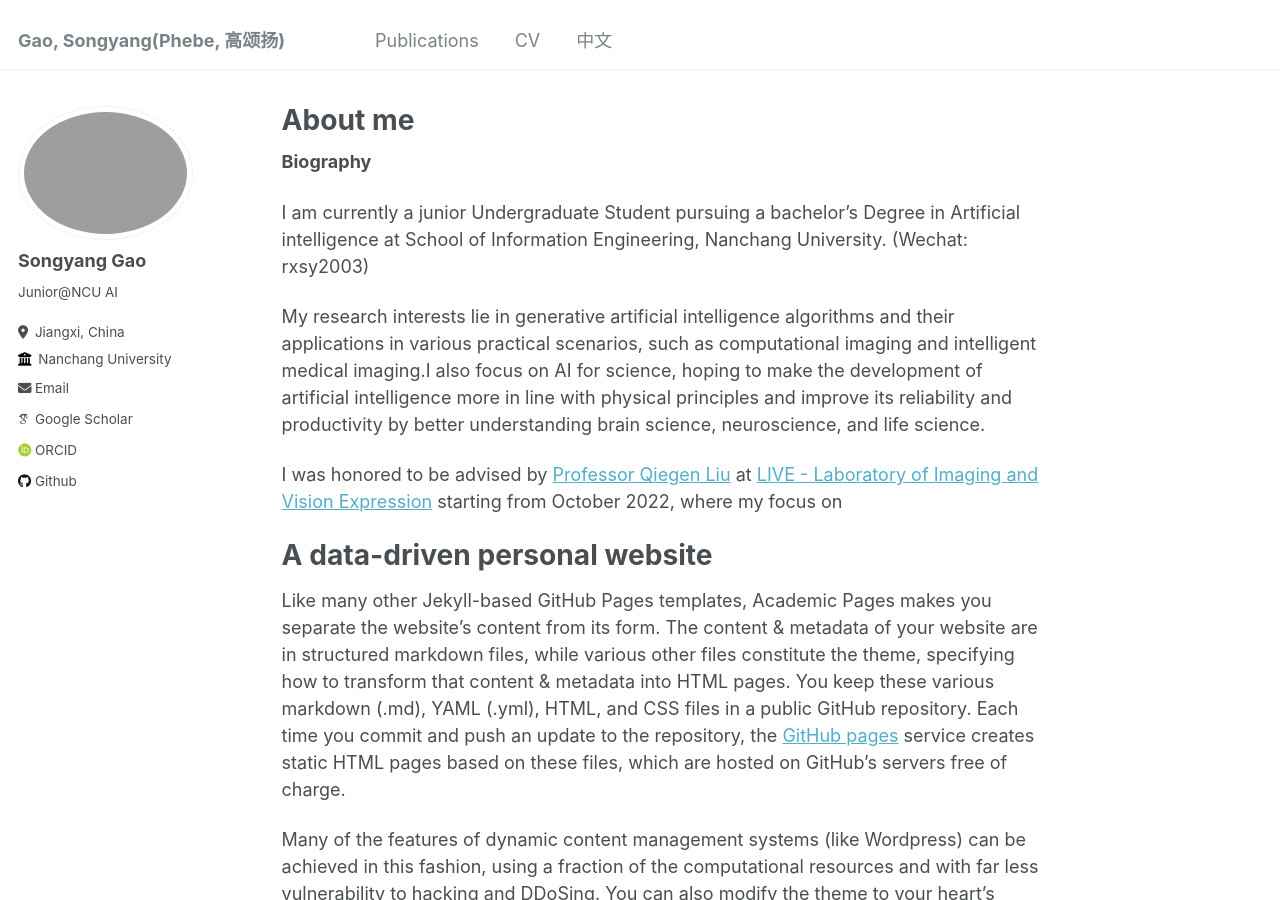
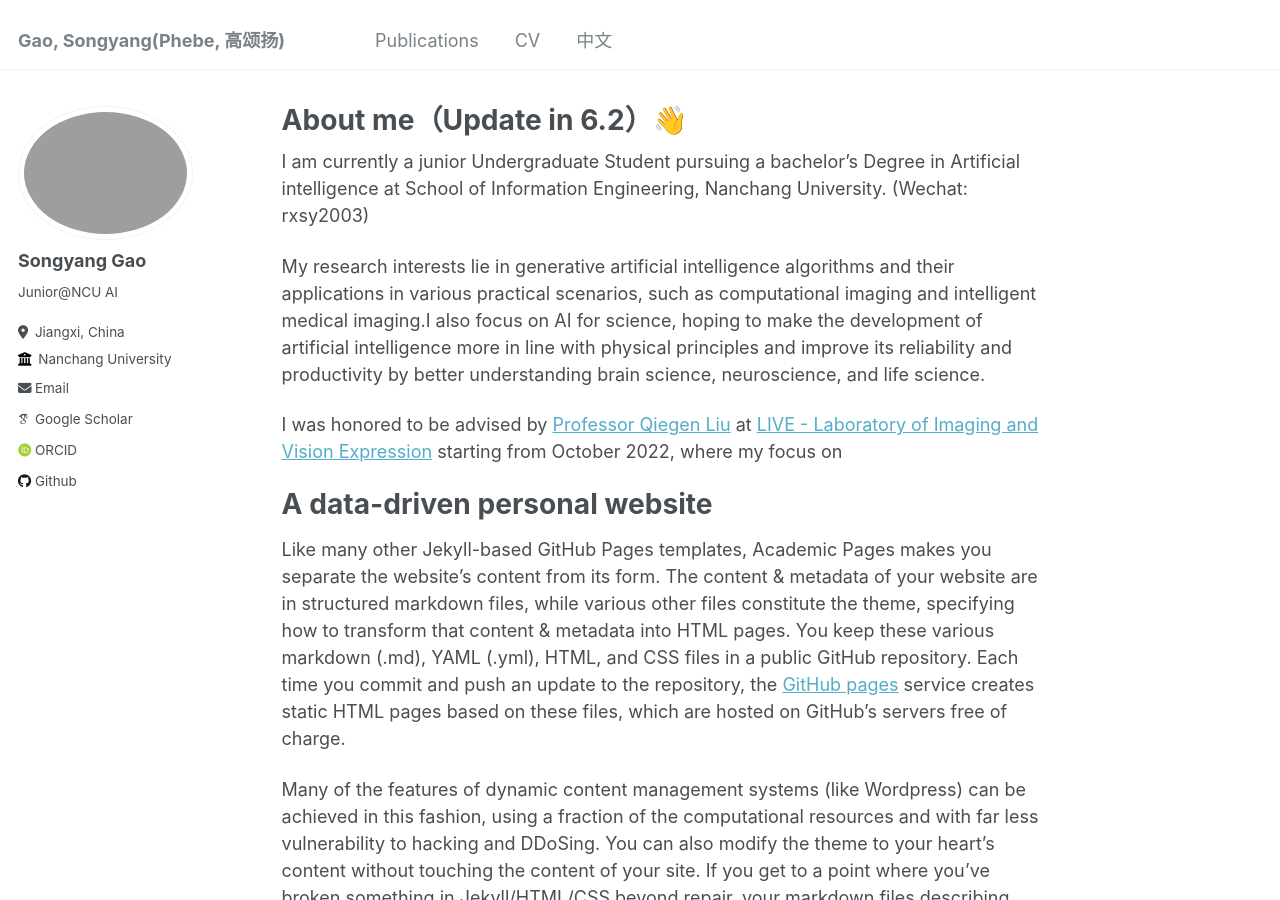
Before and after one commit to songyang0603/songyang0603.github.io, a Jekyll site: the page built from _pages/about.md, in a window 1280 px wide and 900 px high. Built offline with Jekyll 4.4.1, drawn with Linux system fonts in a browser that asks for light colours; some web fonts are replaced.

Commit message:
Update about.md

```diff
--- a/_pages/about.md
+++ b/_pages/about.md
@@ -1,13 +1,11 @@
 ---
 permalink: /
-title: "About me"
+title: "About me（Update in 6.2）👋"
 author_profile: true
 redirect_from:
   - /about/
   - /about.html
 ---
-
-**Biography**
 
 I am currently a junior Undergraduate Student pursuing a bachelor's Degree in Artificial intelligence at School of Information Engineering, Nanchang University. (Wechat: rxsy2003)
 
```
